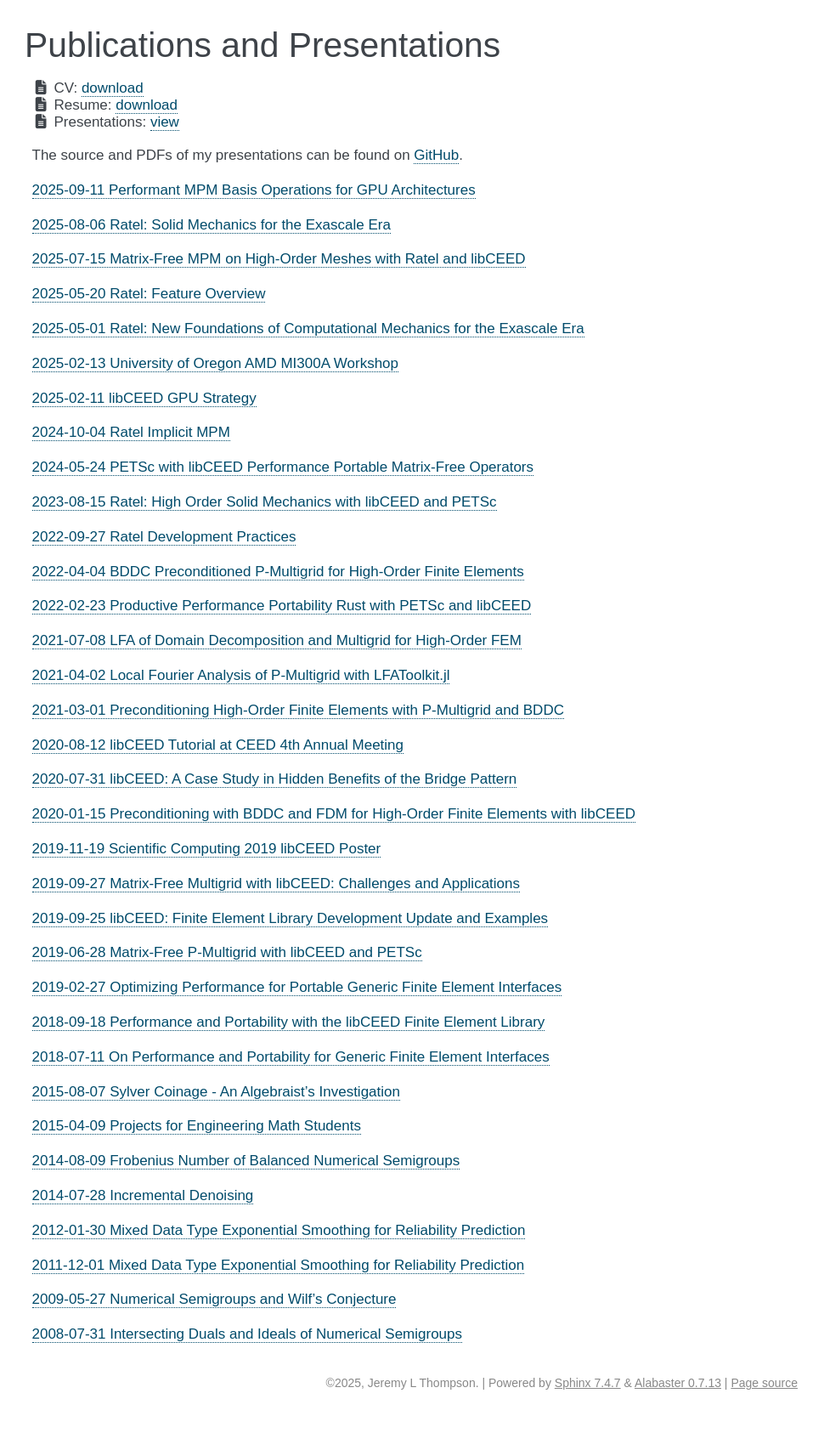
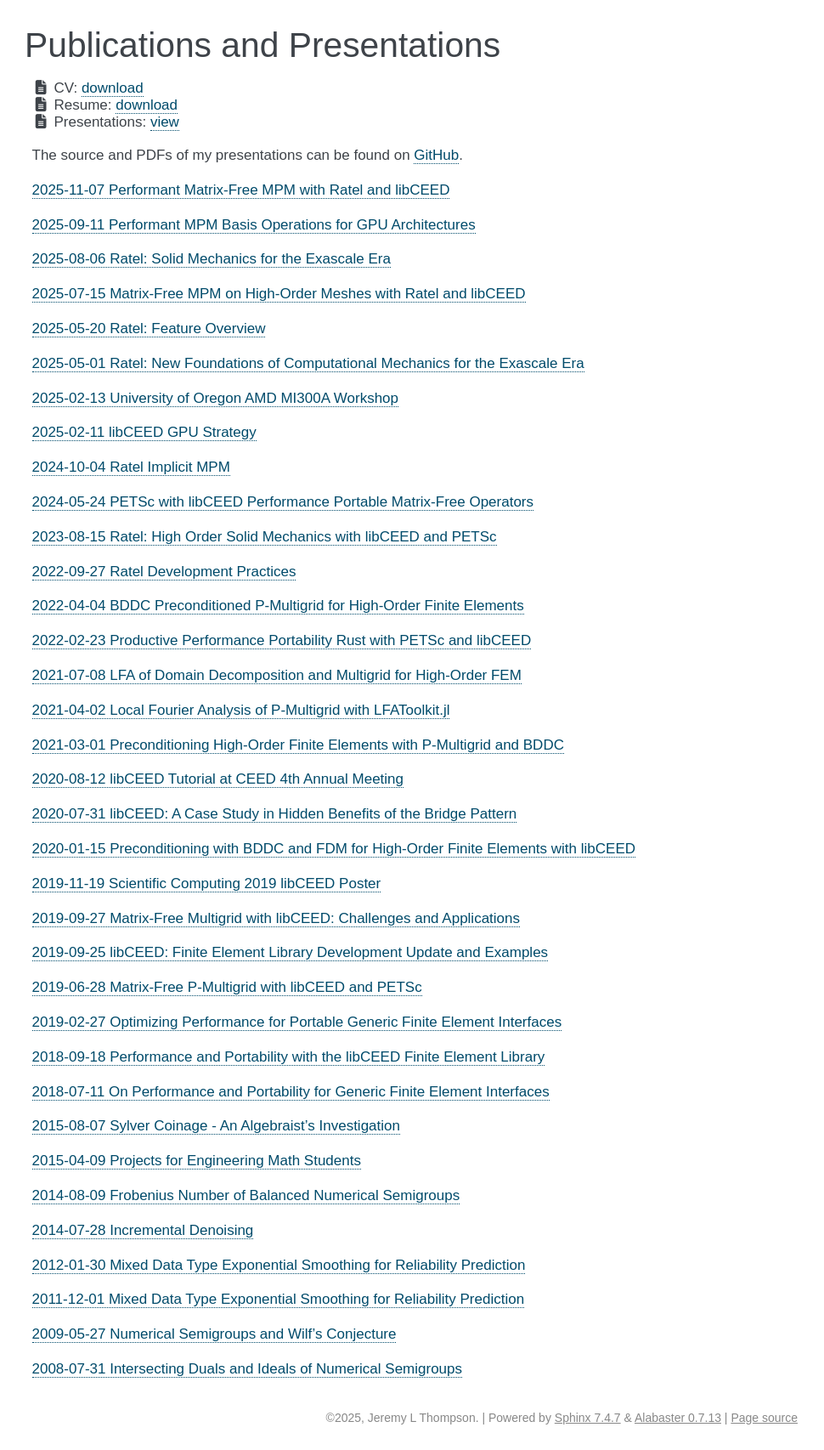
Before and after one commit to jeremylt/personal_website, a Sphinx documentation site: the page built from source/presentations.rst, in a window 1280 px wide. Shown: the whole page at 85% size, without its empty margins (171-1141 px from the left). Built offline with Sphinx 7.4.7, drawn with Linux system fonts in a browser that asks for light colours; nearby versions of some CDN libraries; before the commit the page ends 1665 px from its top, so only the background shows below that.

Commit message:
new presentation

```diff
--- a/source/presentations.rst
+++ b/source/presentations.rst
@@ -22,6 +22,8 @@ Publications and Presentations
 | |fa-file| Presentations: `view <https://jeremylt.github.io/Presentations>`_
 
 The source and PDFs of my presentations can be found on `GitHub <https://github.com/jeremylt/Presentations>`_.
+
+`2025-11-07 Performant Matrix-Free MPM with Ratel and libCEED <https://jeremylt.github.io/Presentations/20251107%20-%20Performant%20Matrix-Free%20MPM%20with%20Ratel%20and%20libCEED.pdf>`_
 
 `2025-09-11 Performant MPM Basis Operations for GPU Architectures <https://jeremylt.github.io/Presentations/20250911%20-%20Performant%20MPM%20Basis%20Operations%20for%20GPU%20Architectures.pdf>`_
 
```
